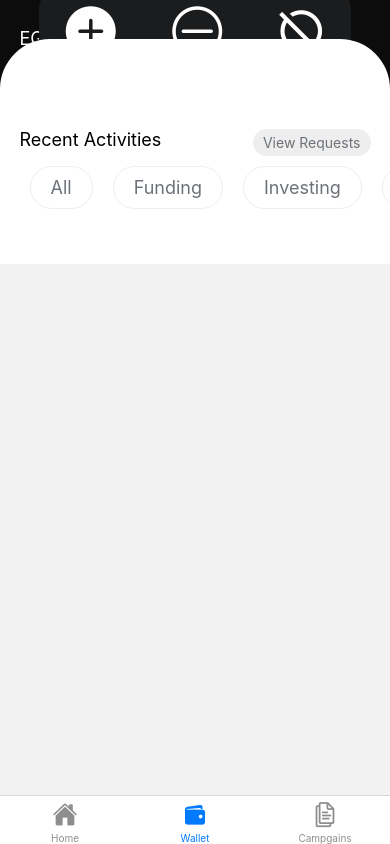
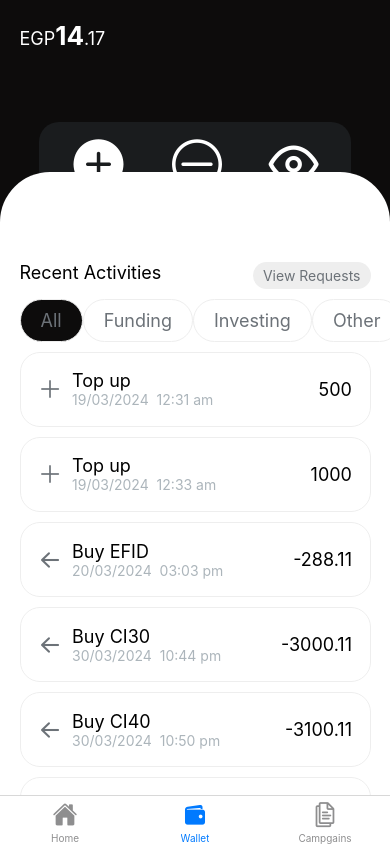
Before and after one commit to Omar-Gebal/crowd-investing-investor-app, a React Native app: screen /Wallet in a window 390 px wide. Built offline with nearby package versions, Linux system fonts and the light colour scheme.

Commit message:
Wallet UI done

```diff
--- a/src/features/wallet/components/ActionButton.js
+++ b/src/features/wallet/components/ActionButton.js
@@ -1,12 +1,13 @@
 import React, { useRef } from 'react';
 import { Pressable, StyleSheet, Text, TouchableOpacity } from 'react-native';
+import { AntDesign, MaterialIcons, Feather } from '@expo/vector-icons';
 import { FONT_SIZE } from 'src/shared/constants/dimension_constants';
 
 function ActionButton({icon, text, onPress}) {
 
     return (  //Pressable is better but animation ¯\_(ツ)_/¯
         <TouchableOpacity style={styles.buttonStyle} onPress={onPress}>
-                {icon}
+                { icon  }
             <Text style={styles.textStyle}>{text}</Text>
         </TouchableOpacity>
 
@@ -16,7 +17,6 @@ function ActionButton({icon, text, onPress}) {
 const styles = StyleSheet.create({
     buttonStyle:{
         alignItems:"center",
-        margin:20
     },
     textStyle:{
         fontSize:FONT_SIZE.medium,
--- a/src/features/wallet/components/BlockOfActions.js
+++ b/src/features/wallet/components/BlockOfActions.js
@@ -1,9 +1,12 @@
 
 import { StyleSheet, Text, View } from 'react-native';
 import ActionButton from './ActionButton';
-import { AntDesign, MaterialIcons } from '@expo/vector-icons';
+import { AntDesign, MaterialIcons, Feather } from '@expo/vector-icons';
 import { BLACK_COLOR } from 'src/shared/constants/colorConstants';
+import { useState } from 'react';
 function BlockOfActions(props) {
+    const [hidden, setHide]= useState(false);
+
     function withdraw(){
         console.log("withdraw pressed");
     }
@@ -11,20 +14,21 @@ function BlockOfActions(props) {
         console.log("TopUp pressed");
     }
     function Hide(){
+        setHide(!hidden);
         console.log("Hide pressed");
     }
     return (
         <View style={styles.container}>
             <ActionButton icon={<AntDesign name="pluscircle" size={50} color={"white"} />} text="top up" onPress={topUp}/>
             <ActionButton icon={<AntDesign name="minuscircleo" size={50} color={"white"} />} text="withdraw" onPress={withdraw}/>
-            <ActionButton icon={<MaterialIcons name="hide-source" size={50} color={"white"}/>} text="Hide" onPress={Hide}/>
+            {hidden? <ActionButton icon={<Feather name="eye-off" size={50} color={"white"}/>} text="Hide" onPress={Hide}/> : <ActionButton icon={<Feather name="eye" size={50} color={"white"}/>} text="Hide" onPress={Hide}/> }
         </View>
     );
 
 }
 const styles = StyleSheet.create({
     container:{
-        justifyContent:"center",
+        justifyContent:"space-evenly",
         alignItems:"center",
         flexDirection:"row",
         position: 'absolute',
--- a/src/features/wallet/components/Chip.js
+++ b/src/features/wallet/components/Chip.js
@@ -3,15 +3,12 @@ import { Pressable, StyleSheet, Text } from 'react-native';
 import { GREY_COLOR, BLACK_COLOR } from 'src/shared/constants/colorConstants';
 import { FONT_SIZE } from 'src/shared/constants/dimension_constants';
 
-function Chip({title, onPress}) {
-    const locked= useRef(false);
+function Chip({title, onPress, locked}) {
 
-
+    //console.log(title + " chip pressed "+ locked);
     return (
-    <Pressable onPress={onPress} style={({ pressed }) => [styles.container, locked.current && styles.containerPressed]} onPressIn={()=>locked.current= !locked.current} >
-        {({pressed}) => (
-        <Text style={[styles.titleStyle, locked.current && styles.titlePressedStyle]}>{title}</Text>
-        )}
+    <Pressable onPress={onPress} style={ [styles.container, locked && styles.containerPressed]}>
+        <Text style={[styles.titleStyle, locked && styles.titlePressedStyle]}>{title}</Text>
     </Pressable>
     );
 
@@ -24,7 +21,6 @@ const styles = StyleSheet.create({
         borderRadius: 50,
         padding:20,
         paddingVertical:10,
-        margin: 10,
 
       },
       containerPressed:{
--- a/src/features/wallet/components/TransactionCard.js
+++ b/src/features/wallet/components/TransactionCard.js
@@ -1,12 +1,51 @@
-import { Pressable } from "react-native";
-
-
-function TransactionCard(props) {
+import { Pressable, StyleSheet, Text, View } from "react-native";
+import { GREY_COLOR } from "src/shared/constants/colorConstants";
+import { FONT_SIZE } from "src/shared/constants/dimension_constants";
+import { AntDesign } from '@expo/vector-icons';
+function TransactionCard({title, type, time, date, amount}) {
     return (
-        <Pressable>
-
+        <Pressable style={styles.container}>
+            <View style={styles.leftSide}>
+                {type === "addToWallet"? <AntDesign name="plus" size={24} color={GREY_COLOR.medium} /> :  <AntDesign name="arrowleft" size={24} color={GREY_COLOR.medium} />}
+                <View style={styles.dateTimeView}>
+                    <Text style={styles.titleStyle}>{title}</Text>
+                    <Text style={styles.dateTimeStyle}>{date}  {time}</Text>
+                </View>
+            </View>
+            <Text style={styles.amountStyle}>{amount}</Text>
         </Pressable>
     );
 }
 
+const styles = StyleSheet.create({
+    container:{
+        flexDirection:"row",
+        padding:"5%",
+        borderRadius: 20,
+        width:"100%",
+        shadowColor: "#000",
+        borderWidth:1,
+        borderColor:GREY_COLOR.lightest,
+        alignItems:"center",
+        justifyContent:"space-between",
+        marginBottom:10                             //i know the margin between the cards should be applied in the parent screen, but i cant figure it out
+
+    },
+    leftSide:{
+        flexDirection:"row",
+        gap:10,
+        alignItems:"center",
+
+    },
+    titleStyle:{
+        fontSize:FONT_SIZE.medium
+    },
+    dateTimeStyle:{
+        color:GREY_COLOR.light
+    },
+    amountStyle:{
+        fontSize:FONT_SIZE.medium
+    }
+})
+
 export default TransactionCard;
--- a/src/features/wallet/screens/WalletScreen.js
+++ b/src/features/wallet/screens/WalletScreen.js
@@ -5,11 +5,92 @@ import BlockOfActions from "../components/BlockOfActions";
 import TeenyButton from "../components/TeenyButton";
 import { BLACK_COLOR } from "src/shared/constants/colorConstants";
 import Chip from "../components/Chip";
+import TransactionCard from "../components/TransactionCard";
+import { useState } from "react";
 
 function WalletScreen(props) {
-    const DATA =[
+    const [currentList, setCurrentList]= useState("all");
 
+    const allData =[
+        {
+            transactionType:"addToWallet",
+            title:"Top up",
+            amount:"500",
+            date:"19/03/2024",
+            time:"12:31 am"
+        },
+        {
+            transactionType:"addToWallet",
+            title:"Top up",
+            amount:"1000",
+            date:"19/03/2024",
+            time:"12:33 am"
+        },
+        {
+            transactionType:"investment",
+            title:"Buy EFID",
+            amount:"-288.11",
+            date:"20/03/2024",
+            time:"03:03 pm"
+        },
+        {
+            transactionType:"funding",
+            title:"Buy CI30",
+            amount:"-3000.11",
+            date:"30/03/2024",
+            time:"10:44 pm"
+        },
+        {
+            transactionType:"funding",
+            title:"Buy CI40",
+            amount:"-3100.11",
+            date:"30/03/2024",
+            time:"10:50 pm"
+        },
+        {
+            transactionType:"other",
+            title:"Buy V20",
+            amount:"-478.11",
+            date:"21/04/2024",
+            time:"10:50 pm"
+        },
+        {
+            transactionType:"investment",
+            title:"Buy V19",
+            amount:"-700.11",
+            date:"20/03/2024",
+            time:"04:03 pm"
+        },
     ]
+
+    function getAllTransactions(){
+        setCurrentList("all");
+        console.log("alltrans");
+    }
+    function getFundingTransactions(){
+        setCurrentList("funding");
+        console.log("fundingtrans");
+    }
+    function getInvestingTransactions(){
+        setCurrentList("investing");
+        console.log("investingtrans");
+    }
+    function getOtherTransactions(){
+        setCurrentList("other");
+        console.log("othertrans");
+    }
+
+    const renderItem = ({ item }) => {
+        if (currentList === "funding")
+            return( item.transactionType === "funding" ? <TransactionCard title={item.title} type={item.transactionType} amount={item.amount} time={item.time} date={item.date} /> : null)
+        else if (currentList === "investing")
+            return(item.transactionType ==="investment" ? <TransactionCard title={item.title} type={item.transactionType} amount={item.amount} time={item.time} date={item.date} /> : null)
+        else if(currentList === "other")
+            return(item.transactionType ==="other" ? <TransactionCard title={item.title} type={item.transactionType} amount={item.amount} time={item.time} date={item.date} /> : null)
+        else
+            return(<TransactionCard title={item.title} type={item.transactionType} amount={item.amount} time={item.time} date={item.date} />)
+    };
+
 
     function handleViewRequests(){
         console.log("View Request Pressed");
@@ -29,14 +110,19 @@ function WalletScreen(props) {
                     <TeenyButton title="View Requests" onPress={handleViewRequests}/>
                 </View >
                 <View style={styles.chipView}>
-                    <Chip title="All"/>
-                    <Chip title="Funding"/>
-                    <Chip title="Investing"/>
-                    <Chip title="Other"/>
+                    <Chip title="All"  onPress={getAllTransactions} locked={ currentList === "all" ? true : false}/>
+                    <Chip title="Funding" onPress={getFundingTransactions}  locked={ currentList === "funding" ? true : false}/>
+                    <Chip title="Investing" onPress={getInvestingTransactions}  locked={ currentList === "investing" ? true : false}/>
+                    <Chip title="Other" onPress={getOtherTransactions}  locked={ currentList === "other" ? true : false}/>
                 </View>
-                <FlatList
-
-                />
+                <View style={styles.listView}>
+                    <FlatList
+                        data={allData}
+                        renderItem={renderItem}
+                        style={styles.flatListStyle}
+                        ListFooterComponent={<View style={{height: 300}}/>}
+                    />
+                </View>
             </View>
         </View>
      </CustomSafeArea>
@@ -54,11 +140,12 @@ const styles = StyleSheet.create({
     },
     bottomPart: {
         paddingHorizontal:"5%",
-        paddingTop:90,                     //not very dynamic i think
+        paddingTop:90,                     //not dynamic based on the height size of the ActionBox
         backgroundColor:"white",
         height:"90%",
         borderTopLeftRadius:50,             //what does borderTopEndRadius do?
         borderTopRightRadius:50,
+        gap:10
 
     },
      block: {
@@ -69,7 +156,15 @@ const styles = StyleSheet.create({
         justifyContent:"space-between"
      },
      chipView:{
+        justifyContent:"space-evenly",
         flexDirection:"row"
+     },
+     listView:{
+
+     },
+     flatListStyle:{
+        height:"100%",
+
      }
 });
 
```
